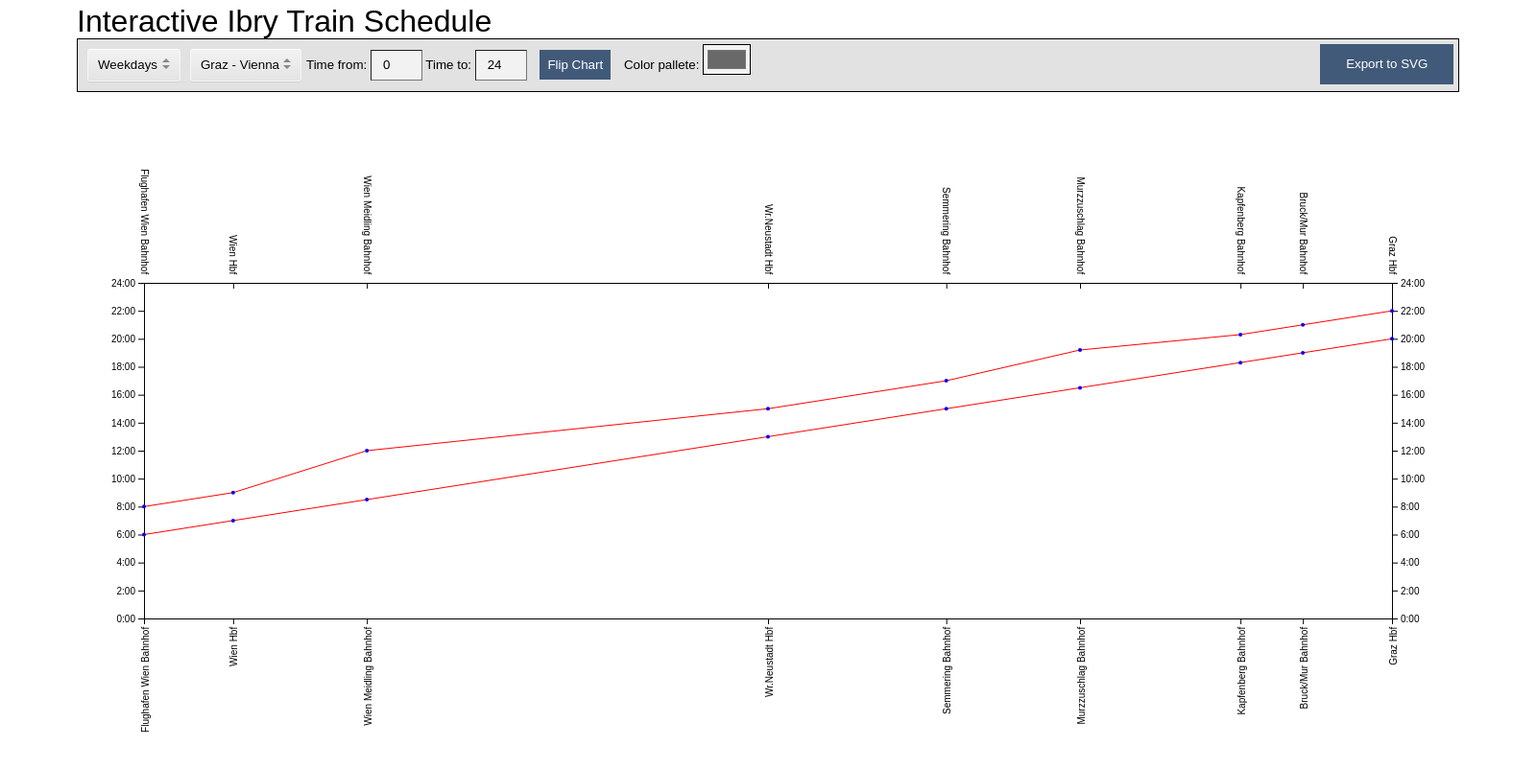
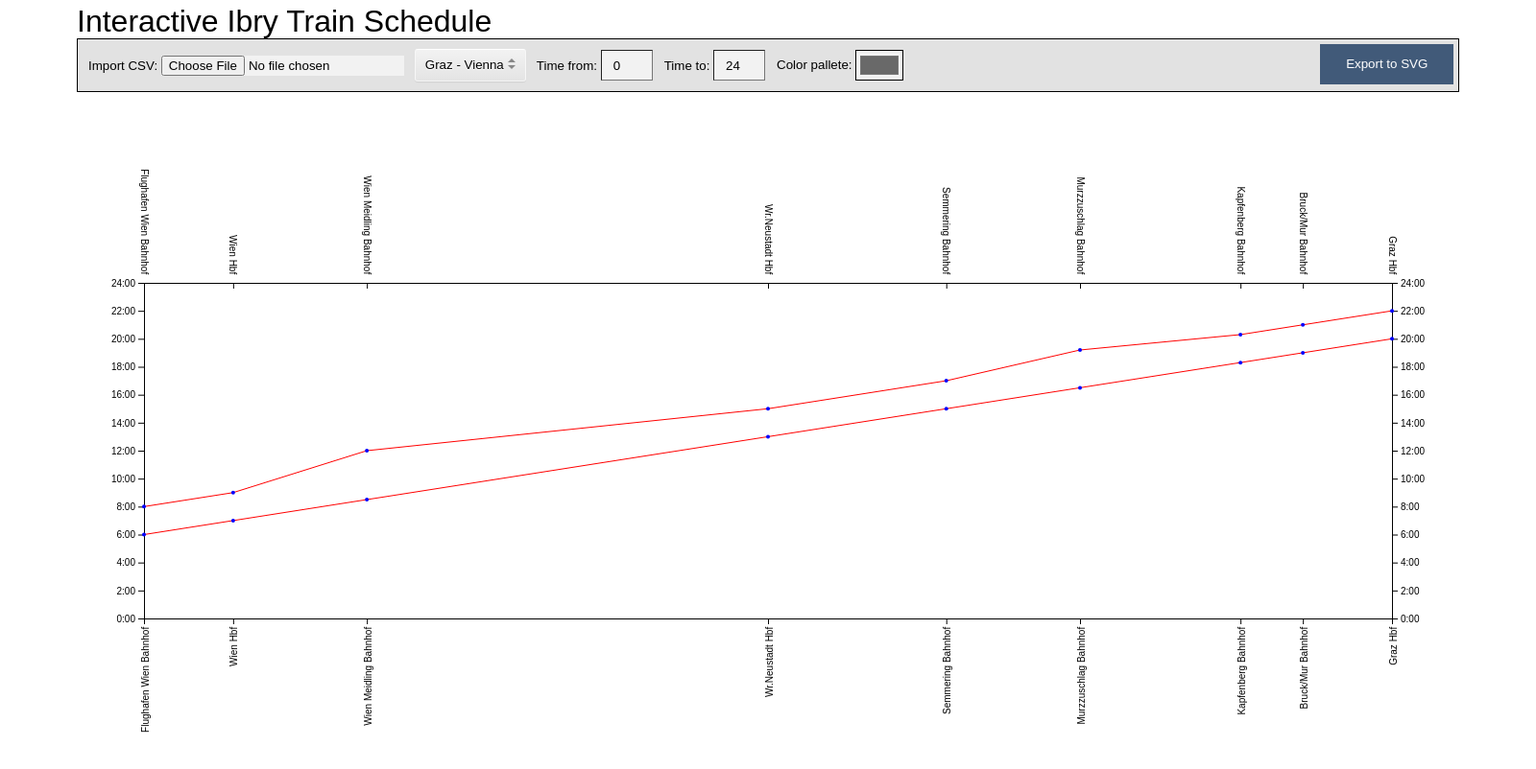
Before and after one commit to SvenCelin/Information-Visualisation, an Electron app: page stringCharter/index.html in a window 1600 px wide. Shown: the whole page at 96% size. Drawn offline with nearby package versions, Linux system fonts and the light colour scheme.

Commit message:
finished integration with electron

```diff
--- a/stringCharter/css/styles.css
+++ b/stringCharter/css/styles.css
@@ -42,6 +42,7 @@ html, body {
 
 
 #generateButton {
+  margin-left: 10px;
   float: right;
 }
 
@@ -81,19 +82,34 @@ button:active {
   transform: scale(0.80);
 }
 
+.leftOrder {
+  float: left;
+  margin: 6px;
+}
+
 input {
   background: #f2f2f2;
   height: 32px;
   border-width: 1px;
 }
 
-input[type=number] {
+input[type=file]{
+  margin-top: 6px;
+  height: unset;
+}
+
+input[type=color]{
+  vertical-align: middle;
+  height: 32px;
+}
+
+input[type=number]{
   text-indent: 10px;
+  max-width: 60px;
 }
 
 .dropdown {
   position: relative;
-  display: inline-block;
   width: max-content;
   float: left;
   overflow: hidden;
--- a/stringCharter/index.html
+++ b/stringCharter/index.html
@@ -12,7 +12,7 @@
     <link rel="stylesheet" href="css/styles.css?v=1.0">
 
     <!-- Load d3.js -->
-    <script src="https://d3js.org/d3.v4.js"></script>
+    <script src="https://d3js.org/d3.v5.js"></script>
 
     <!-- Load svg.js -->
     <script src="https://cdn.jsdelivr.net/npm/@svgdotjs/svg.js@3.0/dist/svg.min.js"></script>
@@ -24,7 +24,7 @@
 </head>
 
 <body>
-    <script src="js/frontend.js"></script>
+    <script src="js/toolbarFilters.js"></script>
 
     <!-- include your tag cloud script here or move frontend into your function -->
 
@@ -35,12 +35,10 @@
 
     <div id="controlDiv">
 
-            <div class="dropdown">
-                <select class="dropdown-select" onchange="setDays(value)">
-                    <option value="Weekdays">Weekdays</option>
-                    <option value="Weekends">Weekends</option>
-                </select>
-            </div>
+        <span class="leftOrder">
+                Import CSV:
+            <input type='file' onchange='openFile(event)' accept=".csv">
+        </span>
 
         <div class="dropdown">
             <select class="dropdown-select" onchange="setDirection(value)">
@@ -48,29 +46,33 @@
                 <option value="ViennaGraz">Vienna - Graz</option>
             </select>
         </div>
-
+        </span>
+        <span class="leftOrder">
             Time from:
             <input type="number" min="0" max="24" value="0" onchange="setTimeFrom(this.value)">
-
+        </span>
+        <span class="leftOrder">
             Time to:
             <input type="number" min="0" max="24" value="24" onchange="setTimeTo(this.value)">
-
-            <button id="flipChart" onclick="flipChart()">Flip Chart</button>
-
+        </span>
+        <span class="leftOrder">
             Color pallete:
             <input type="color" value="#696969" onchange="setColor(this.value)">
+        </span>
+
+        <button id="generateButton" onclick="saveAsSVG(svg_string)">Export to SVG</button>
 
 
-        <button id="generateButton" onclick="saveAsSVG(svg_string)">Export to SVG</button>
+
 
     </div>
 
     <div id="contentDiv"></div>
 
     <!-- String chart goes here -->
-	<div id = "svgContainer">
+    <div id="svgContainer">
         <script src="stringCharter.js"></script>
-	<script> svg_string=drawGraph()</script>
+        <script> svg_string = drawGraph()</script>
     </div>
 
 </body>
--- a/stringCharter/js/frontend.js
+++ b/stringCharter/js/toolbarFilters.js
@@ -1,16 +1,10 @@
 //currently hardcoded
 var query = {
-    days: "Weekdays", //true means weekdays or simply all?
     direction : "GrazVienna",
     timeFrom : 0,
     timeTo : 24,
     color : "#696969"
 };
-
-function setDays(value){
-    query.days = value;
-
-}
 
 function setDirection(value){
     query.direction = value;
@@ -24,18 +18,6 @@ function setTimeTo(value){
     query.timeTo = value;
 }
 
-
 function setColor(value){
     query.color = value;
 }
-
-function flipChart(){
-
-}
-
-
-function exportSVG() {
-    //ToDo: this should promt an SVG download
-
-    console.dir(query);
-}
--- a/stringCharter/main.js
+++ b/stringCharter/main.js
@@ -7,7 +7,8 @@ function createWindow() {
         width: 1600,
         height: 900,
         webPreferences: {
-            nodeIntegration: true
+            nodeIntegration: true,
+            "webSecurity":false
         }
     })
 
--- a/stringCharter/package.json
+++ b/stringCharter/package.json
@@ -4,7 +4,7 @@
   "description": "info vis",
   "main": "main.js",
   "scripts": {
-    "start": "electron ."
+    "start": "electron . --allow-file-access-from-files"
   },
   "repository": {
     "type": "git",
@@ -19,5 +19,6 @@
   "devDependencies": {
     "electron": "^9.0.3",
     "electron-packager": "^14.2.1"
-  }
+  },
+  "dependencies": {}
 }
--- a/stringCharter/stringCharter.js
+++ b/stringCharter/stringCharter.js
@@ -162,7 +162,19 @@ function getSVGString(svgNode){
     return svgString;
 }
 
+var openFile = function(event) {
+    var input = event.target;
+    console.log(input.files[0]);
 
+    d3.csv(input.files[0].path).then(function(data) {
+        //GET ALL DATA FROM CSV HERE
+        console.log(data[0]);
+        console.log(data[1]);
+      });
+  };
+
+
+//for extracting CSS on SVG export
 function getSVGStringAlt( svgNode ) {
     svgNode.setAttribute('xlink', 'http://www.w3.org/1999/xlink');
 	var cssStyleText = getCSSStyles( svgNode );
```
Lines whose indentation alone changed are shown as unchanged.
